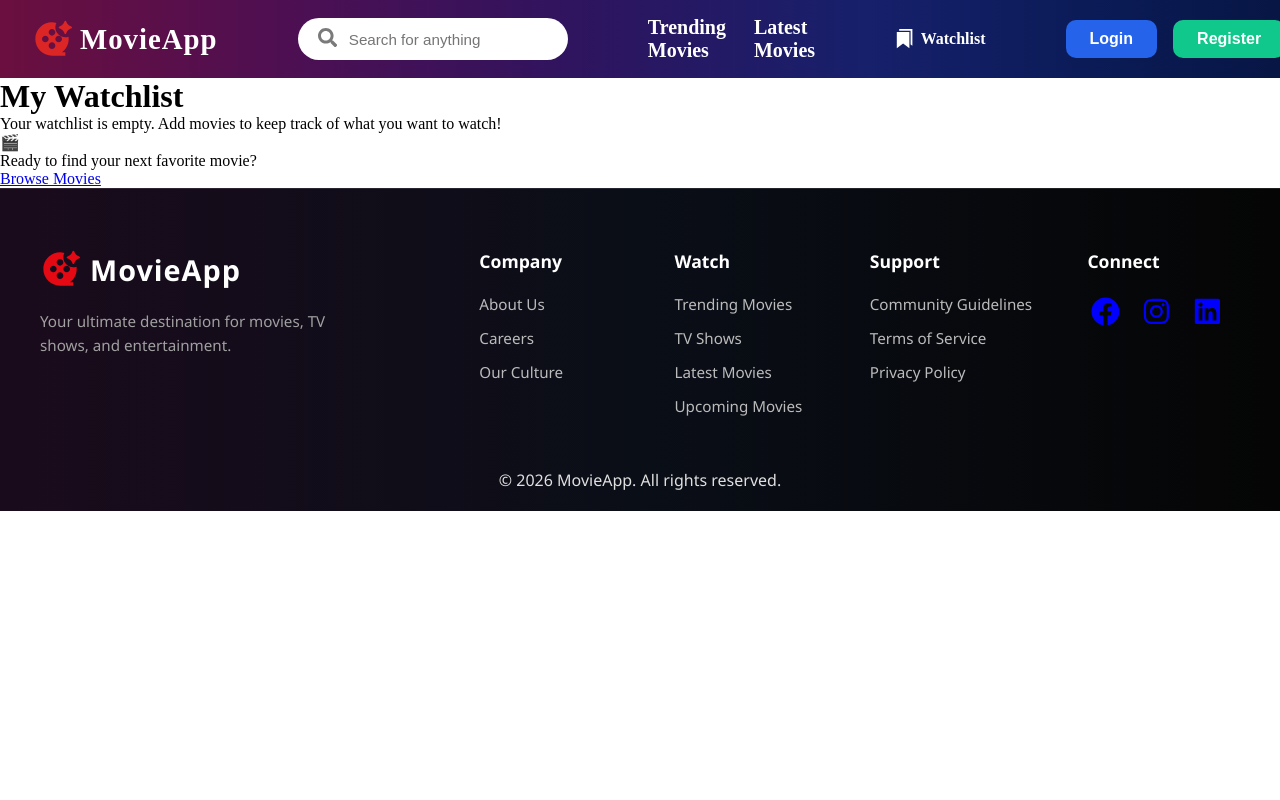
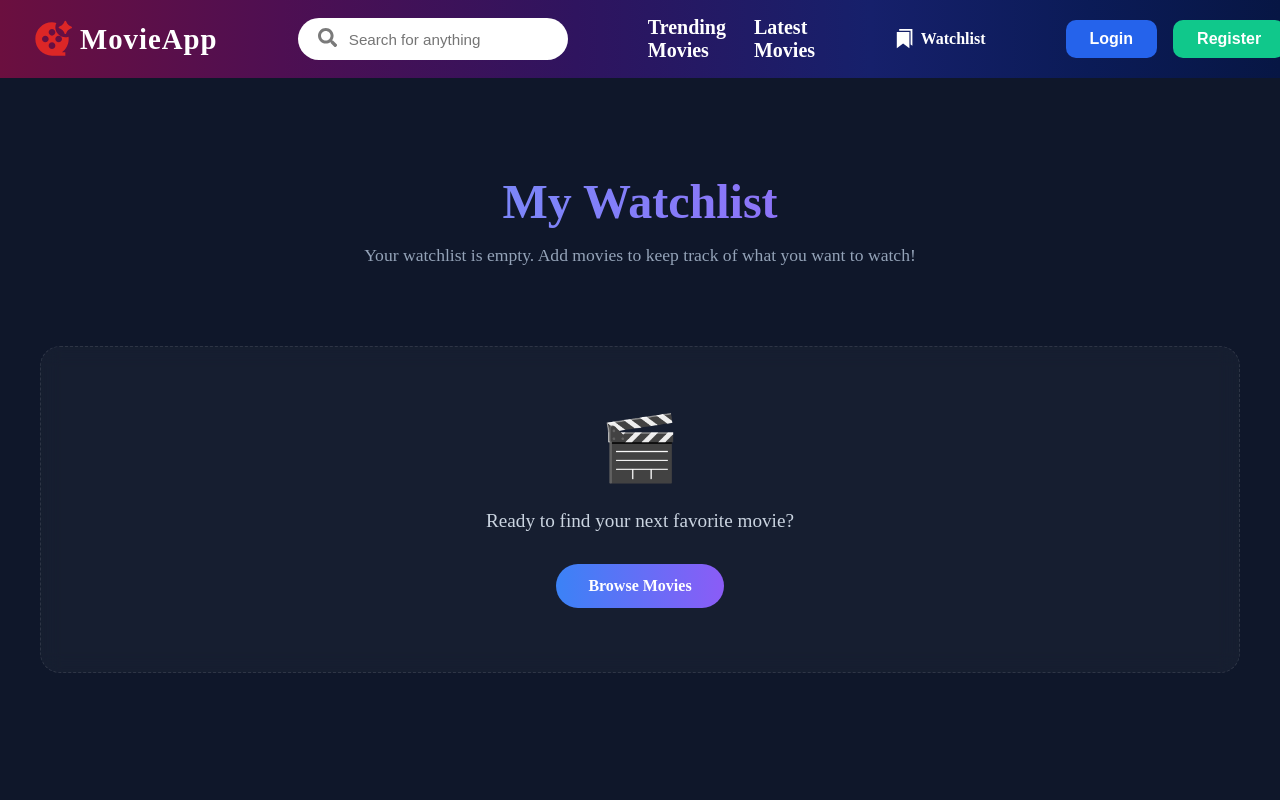
Before and after one commit to Kanchan012/MovieApp, a React (Vite) app: page /watchlist in a window 1280 px wide. Shown: the top 800 px of the page. Built offline with nearby package versions, Linux system fonts and the light colour scheme.

Commit message:
added css code in watchlist

```diff
--- a/src/pages/Watchlist.css
+++ b/src/pages/Watchlist.css
@@ -0,0 +1,97 @@
+.watchlist-page {
+    min-height: 100vh;
+    background-color: #0f172a;
+    padding: 6rem 2rem 4rem;
+    color: white;
+}
+
+.watchlist-container {
+    max-width: 1200px;
+    margin: 0 auto;
+}
+
+.watchlist-header {
+    margin-bottom: 3rem;
+    text-align: center;
+}
+
+.watchlist-title {
+    font-size: 3rem;
+    font-weight: 800;
+    margin-bottom: 1rem;
+    background: linear-gradient(to right, #60a5fa, #a855f7);
+    -webkit-background-clip: text;
+    background-clip: text;
+    -webkit-text-fill-color: transparent;
+}
+
+.watchlist-subtitle {
+    font-size: 1.1rem;
+    color: #94a3b8;
+}
+
+.watchlist-grid {
+    display: grid;
+    grid-template-columns: repeat(auto-fill, minmax(200px, 1fr));
+    gap: 2rem;
+}
+
+.watchlist-card {
+    transition: transform 0.3s ease, box-shadow 0.3s ease;
+}
+
+.watchlist-card:hover {
+    transform: translateY(-8px);
+    box-shadow: 0 10px 20px rgba(0, 0, 0, 0.4);
+}
+
+.watchlist-poster {
+    border-radius: 12px;
+    overflow: hidden;
+    aspect-ratio: 2/3;
+    box-shadow: 0 4px 12px rgba(0, 0, 0, 0.3);
+}
+
+.watchlist-info {
+    margin-top: 1rem;
+    text-align: center;
+}
+
+.empty-watchlist {
+    display: flex;
+    flex-direction: column;
+    align-items: center;
+    justify-content: center;
+    margin-top: 5rem;
+    padding: 4rem;
+    background: rgba(255, 255, 255, 0.03);
+    border-radius: 20px;
+    border: 1px dashed rgba(255, 255, 255, 0.1);
+    backdrop-filter: blur(10px);
+}
+
+.empty-icon {
+    font-size: 4rem;
+    margin-bottom: 1.5rem;
+}
+
+.empty-watchlist p {
+    font-size: 1.2rem;
+    color: #cbd5e1;
+    margin-bottom: 2rem;
+}
+
+.browse-btn {
+    padding: 0.8rem 2rem;
+    background: linear-gradient(to right, #3b82f6, #8b5cf6);
+    color: white;
+    text-decoration: none;
+    border-radius: 50px;
+    font-weight: 600;
+    transition: all 0.3s ease;
+}
+
+.browse-btn:hover {
+    transform: scale(1.05);
+    box-shadow: 0 0 20px rgba(59, 130, 246, 0.4);
+}
```
